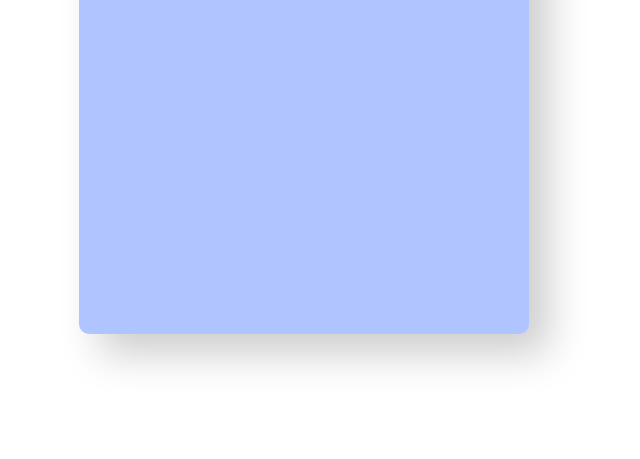
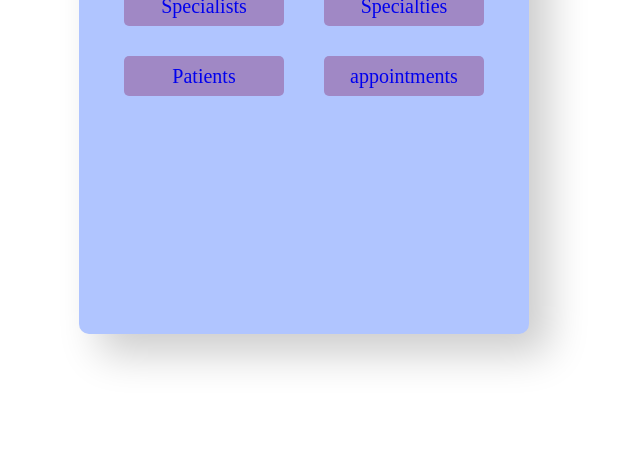
Before and after one commit to josesaulguerrero/santa-clarita-frontend, a website with bundled scripts: page public/index.html in a window 1280 px wide. Shown: the part 341-800 px from the top of the page, without its empty margins (336-976 px from the left). Built offline with nearby package versions, Linux system fonts and the light colour scheme.

Commit message:
styled the nav

```diff
--- a/src/components/Nav/index.css
+++ b/src/components/Nav/index.css
@@ -1,3 +1,12 @@
+.nav {
+	width: 100%;
+}
+
 .nav-links {
-	font-size: 2rem;
+	width: 100%;
+	display: flex;
+	justify-content: center;
+	align-items: center;
+	flex-wrap: wrap;
+	gap: 30px 40px;
 }
--- a/src/components/Nav/index.ts
+++ b/src/components/Nav/index.ts
@@ -2,12 +2,17 @@ import { Component } from '../../types/common/Component';
 import { Navlink } from '../Navlink';
 import './index.css';
 
+type navlinkConfig = {
+	content: string;
+	href: string;
+};
+
 interface INavProps {
-	items: string[];
+	items: navlinkConfig[];
 }
 
-const mapItems = (items: string[]): HTMLElement[] =>
-	items.map((item) => Navlink({ content: item, href: item }));
+const mapItems = (items: navlinkConfig[]): HTMLElement[] =>
+	items.map((item) => Navlink({ content: item.content, href: item.href }));
 
 export const Nav: Component<INavProps> = ({ items }): HTMLElement => {
 	const $nav = document.createElement('nav');
--- /dev/null
+++ b/src/components/Navlink/index.css
@@ -0,0 +1,20 @@
+a[id^='navlink-'] {
+	text-decoration: none;
+	min-width: 150px;
+	max-width: fit-content;
+	height: 30px;
+	display: flex;
+	align-items: center;
+	justify-content: center;
+	padding: 5px;
+	font-size: 2rem;
+	background-color: rgb(160, 136, 197);
+	border-radius: 5px;
+	transition: transform 0.2s;
+}
+
+@media (hover: hover) {
+	a[id^='navlink-']:hover {
+		transform: scale(1.05);
+	}
+}
--- a/src/components/Navlink/index.ts
+++ b/src/components/Navlink/index.ts
@@ -1,5 +1,6 @@
 import { Router } from '../../routes/router';
 import { Component } from '../../types/common/Component';
+import './index.css';
 
 interface INavlinkProps {
 	content: string;
@@ -20,6 +21,7 @@ export const Navlink: Component<INavlinkProps> = ({
 	$navlink.href = href.toLowerCase();
 	$navlink.dataset.href = href.toLowerCase();
 	$navlink.id = `navlink-${href}`;
+	$navlink.classList.add(`navlink-${href}`);
 	$navlink.onclick = onClick;
 	$navlink.innerHTML = content;
 	return $navlink;
--- a/src/main.ts
+++ b/src/main.ts
@@ -1,8 +1,8 @@
 import { Router } from './routes/router';
 import './main.css';
-import { Home } from './pages/Home/Home';
+import { Home } from './pages/Home';
 import { Routes } from './types/common/Router';
-import { Layout } from './pages/Layout/Layout';
+import { Layout } from './pages/Layout';
 
 const routes: Routes = [
 	{
--- a/src/pages/Home/Home.ts
+++ /dev/null
@@ -1,7 +0,0 @@
-import { Component } from '../../types/common/Component';
-
-export const Home: Component<void> = () => {
-	const $home = document.createElement('section');
-	$home.insertAdjacentHTML('beforeend', 'Hello world');
-	return $home;
-};
--- /dev/null
+++ b/src/pages/Home/index.ts
@@ -0,0 +1,37 @@
+import { Nav } from './../../components/Nav/index';
+import { Component } from '../../types/common/Component';
+import hospitalLogo from '../../assets/favicon.png';
+
+const navlinksConfig = {
+	items: [
+		{
+			content: 'Specialists',
+			href: 'specialists',
+		},
+		{
+			content: 'Specialties',
+			href: 'specialties',
+		},
+		{
+			content: 'Patients',
+			href: 'patients',
+		},
+		{
+			content: 'appointments',
+			href: 'appointments',
+		},
+	],
+};
+
+export const Home: Component<void> = () => {
+	const $home = document.createElement('section');
+	$home.classList.add('home');
+	$home.innerHTML = `
+		<section class="logo">
+			<img src="${hospitalLogo}" width="200" alt="hospital logo" class="logo-img">
+		</section>
+		<section class="nav" id="nav"></section>
+	`;
+	$home.querySelector('#nav')?.appendChild(Nav(navlinksConfig));
+	return $home;
+};
--- a/src/pages/Layout/index.css
+++ b/src/pages/Layout/index.css
@@ -7,9 +7,9 @@
 }
 
 .floating-container {
-	width: 100%;
+	width: 90%;
 	max-width: 450px;
-	height: 100%;
+	height: 90%;
 	max-height: 550px;
 	background-color: rgb(176, 197, 255);
 	border-radius: 10px;
```
Also changed, not shown: src/pages/Layout/index.ts (renamed from src/pages/Layout/Layout.ts).
